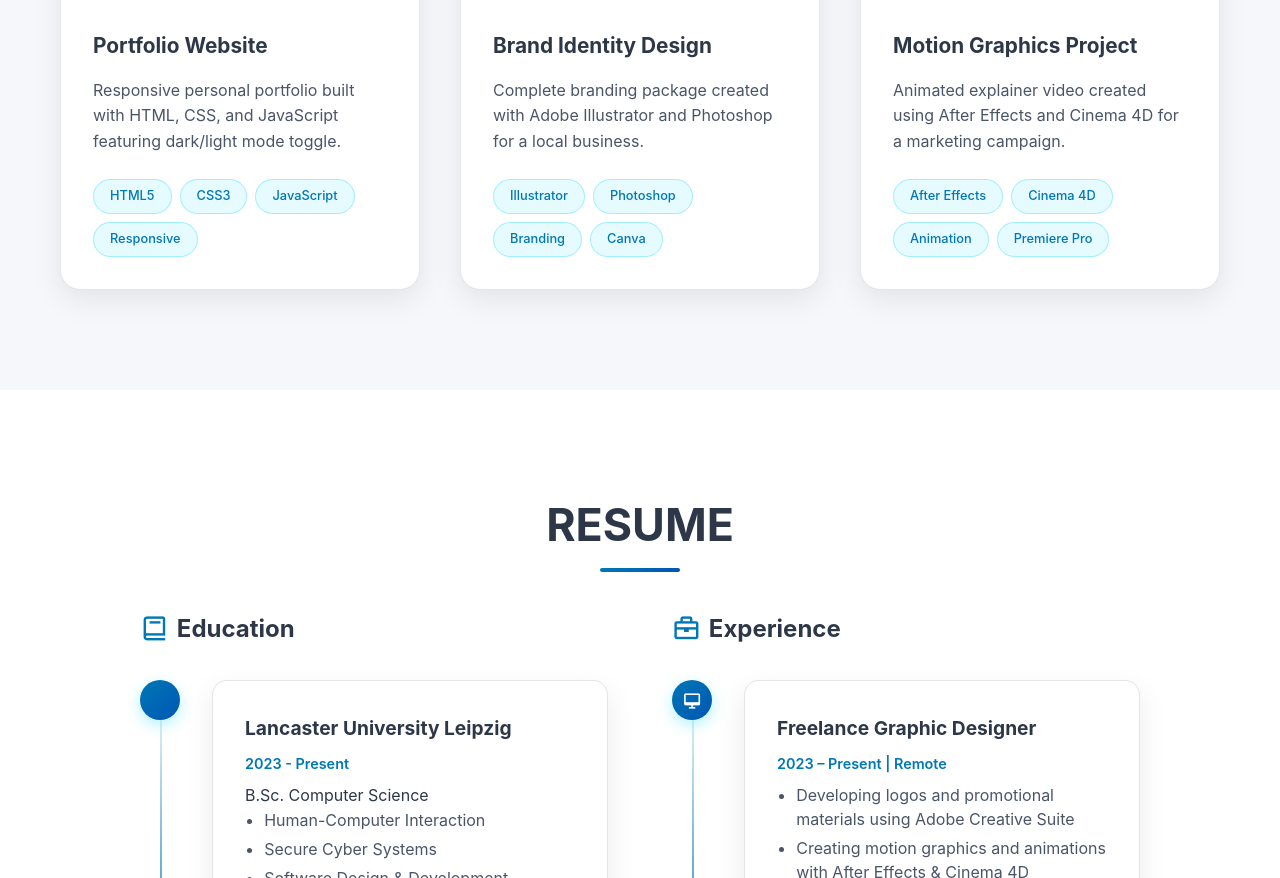
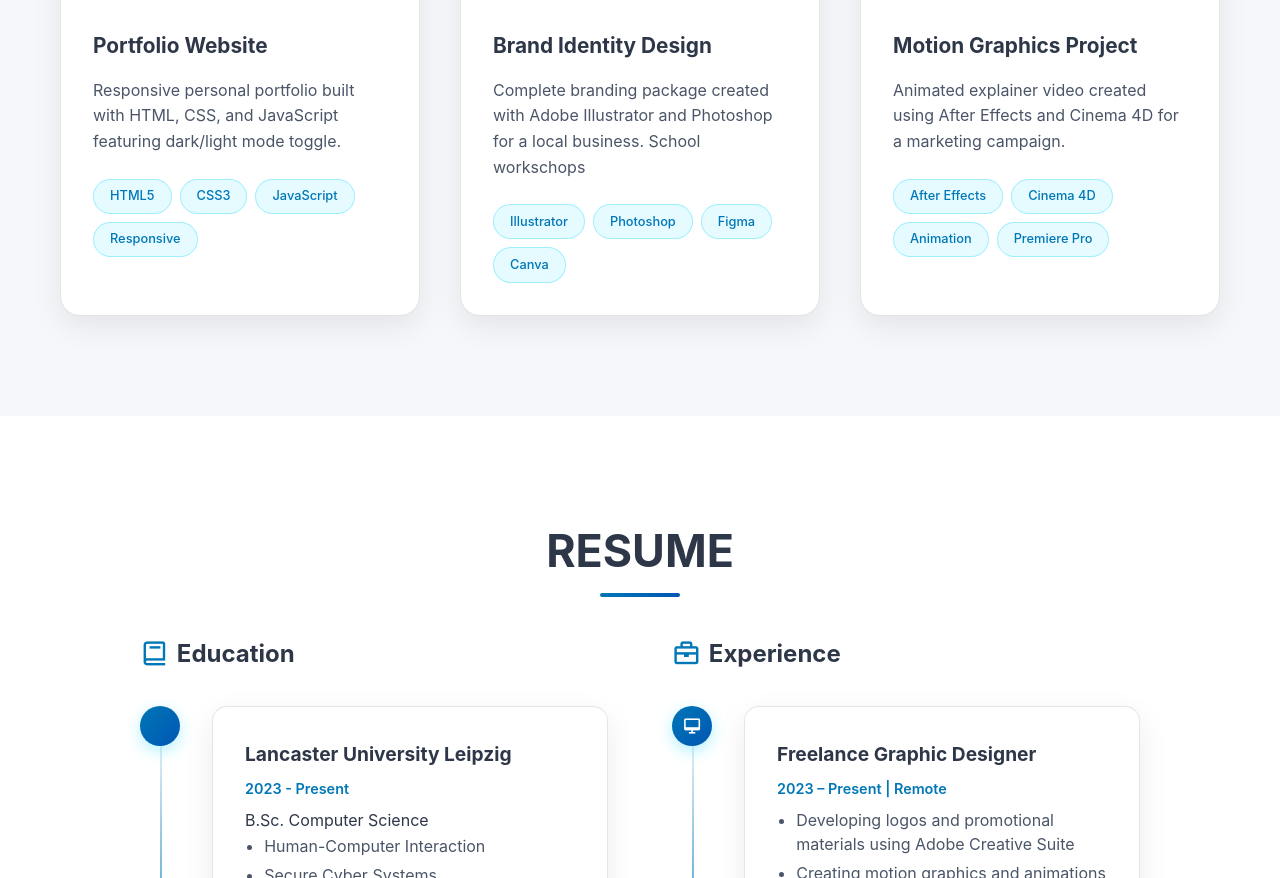
Before and after one commit to mulamafaith/mulama.github.io, a plain HTML site: page index.html in a window 1280 px wide. Shown: the part 2104-2982 px from the top of the page. Drawn offline with nearby package versions, Linux system fonts and the light colour scheme; some icons are missing.

Commit message:
Changes on my projects

```diff
--- a/index.html
+++ b/index.html
@@ -1039,11 +1039,11 @@
                     </div>
                     <div class="project-content">
                         <h3>Brand Identity Design</h3>
-                        <p>Complete branding package created with Adobe Illustrator and Photoshop for a local business.</p>
+                        <p>Complete branding package created with Adobe Illustrator and Photoshop for a local business. School workschops</p>
                         <div class="project-tags">
                             <span class="project-tag">Illustrator</span>
                             <span class="project-tag">Photoshop</span>
-                            <span class="project-tag">Branding</span>
+                            <span class="project-tag">Figma</span>
                             <span class="project-tag">Canva</span>
                         </div>
                     </div>
@@ -1510,4 +1510,5 @@
         });
     </script>
 </body>
+
 </html>
```
